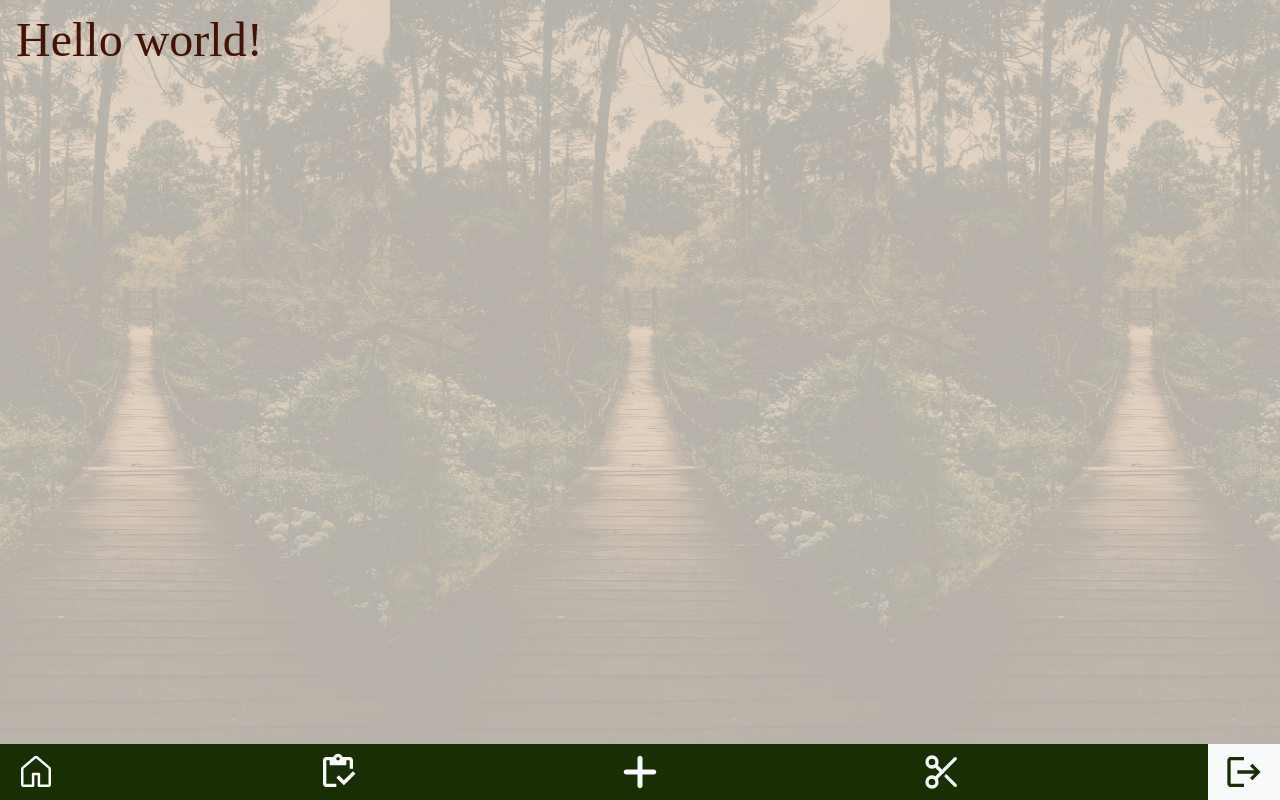
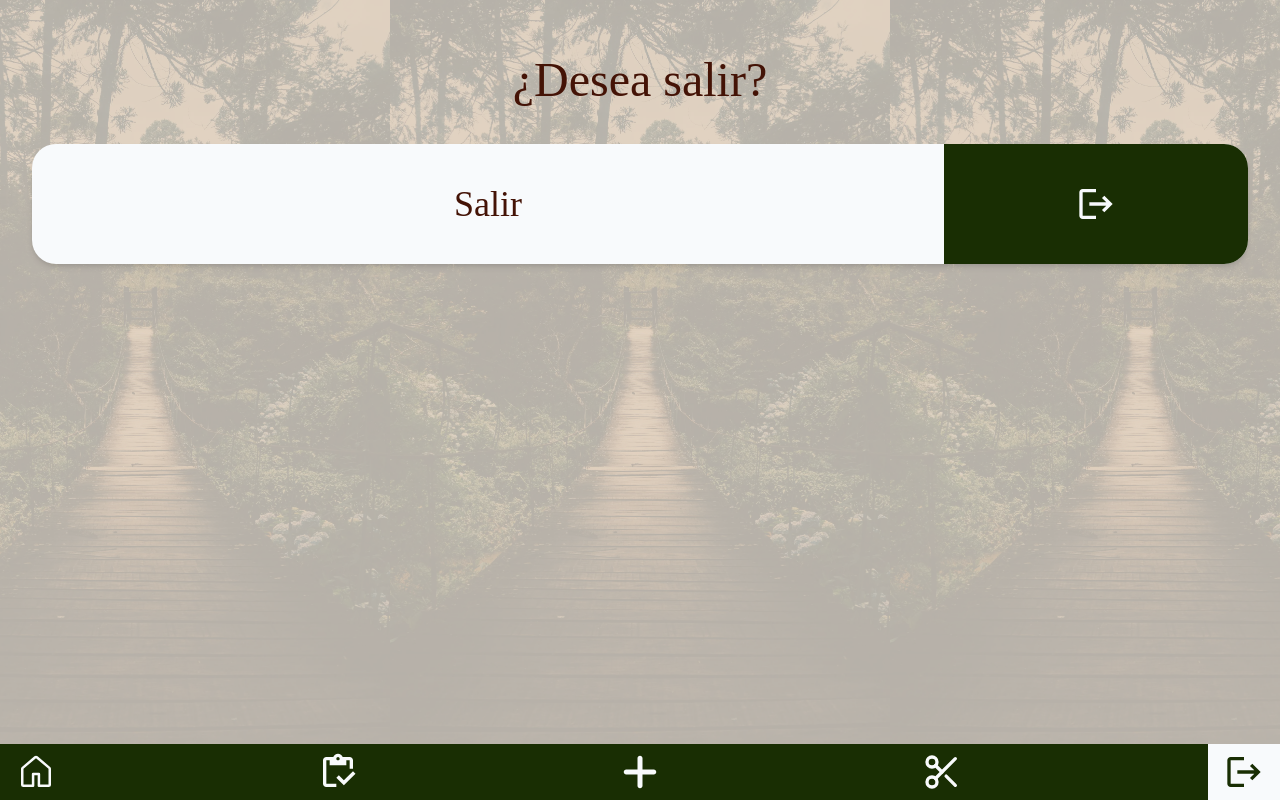
Before and after one commit to La-Galeria/la-galeria-app, a Next.js app: page /salir in a window 1280 px wide. Built offline with nearby package versions, Linux system fonts and the light colour scheme.

Commit message:
feat: add logout page

```diff
--- a/src/app/(app)/salir/page.tsx
+++ b/src/app/(app)/salir/page.tsx
@@ -1,5 +1,16 @@
+import PageTitle from "@/components/atoms/pageTitle";
+import StandardStyleCard from "@/components/atoms/standardStyleCard";
+import { MdLogout } from "react-icons/md";
+
 export default function Page() {
   return (
-    <h1>Hello world!</h1>
+    <>
+      <PageTitle>¿Desea salir?</PageTitle>
+      <div className="mt-10">
+        <StandardStyleCard placeTagAtLeft={false} Icon={MdLogout}>
+          <h2>Salir</h2>
+        </StandardStyleCard>
+      </div>
+    </>
   );
 }
```
